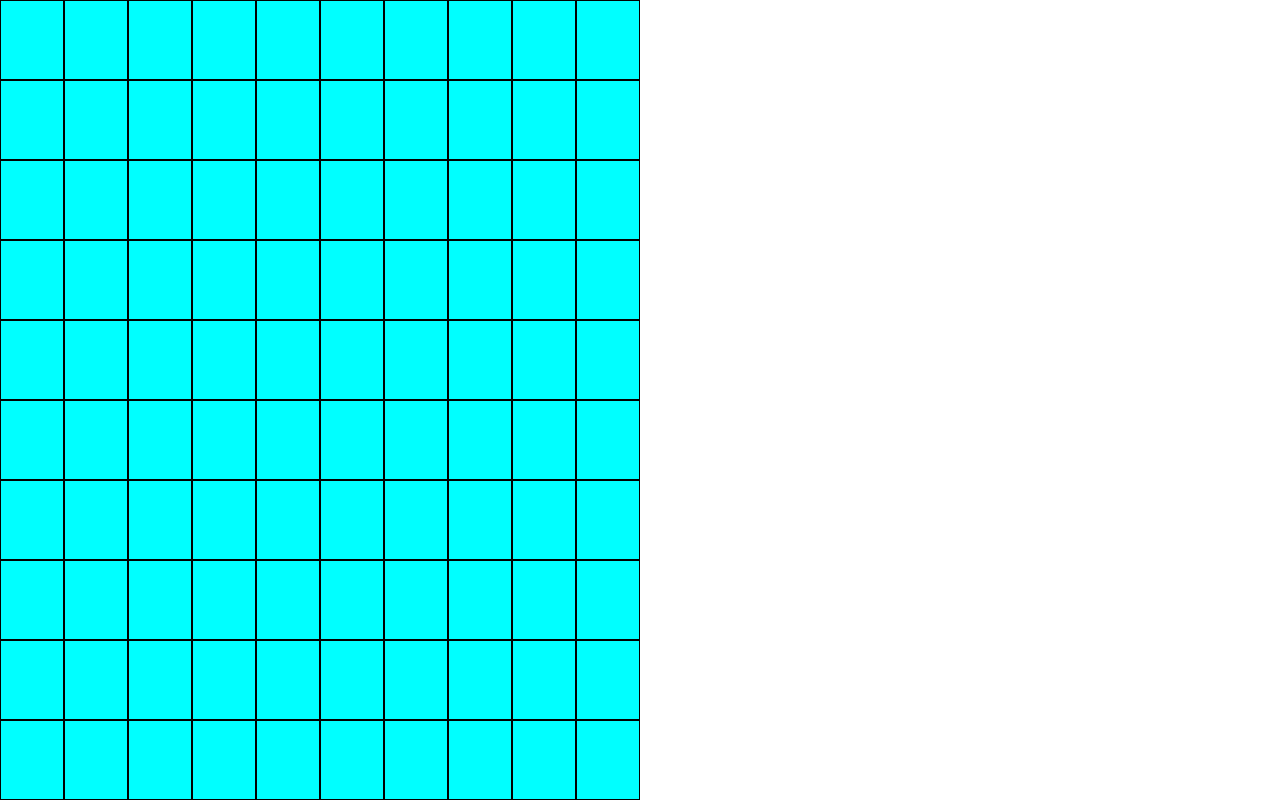
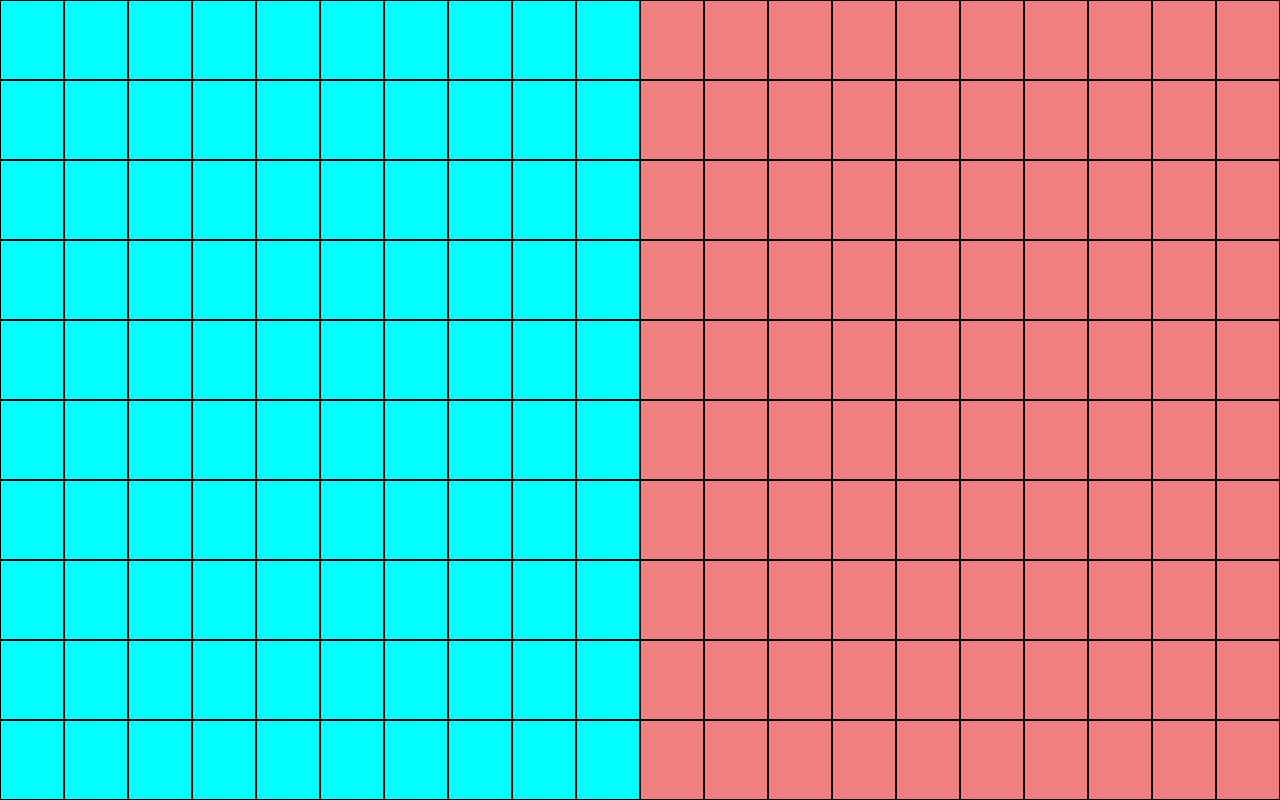
Before and after one commit to Adithya-why/battleShipGame, a website built with webpack: page dist/index.html in a window 1280 px wide. Built offline with Linux system fonts and the light colour scheme.

Commit message:
displayed 2 boards

```diff
--- a/src/index.js
+++ b/src/index.js
@@ -18,6 +18,7 @@ const game = function(){
 
    // console.log(gb1.getBoard());
     displayBoard(gb1,"gb1");
+    displayBoard(gb2,"gb2");
 
 
 }
--- a/src/styles/main.css
+++ b/src/styles/main.css
@@ -10,11 +10,15 @@
 }
 
 
-.gb1.board{
+.gb1.board,.gb2.board{
     display: grid;
     grid-template-columns: repeat(10,1fr);
     width: 50%;
     height: 100%;
+}
+
+.gb2.board>div{
+    background-color: lightcoral;
 }
 
 
```
Also changed, not shown: dist/bundle.js.
